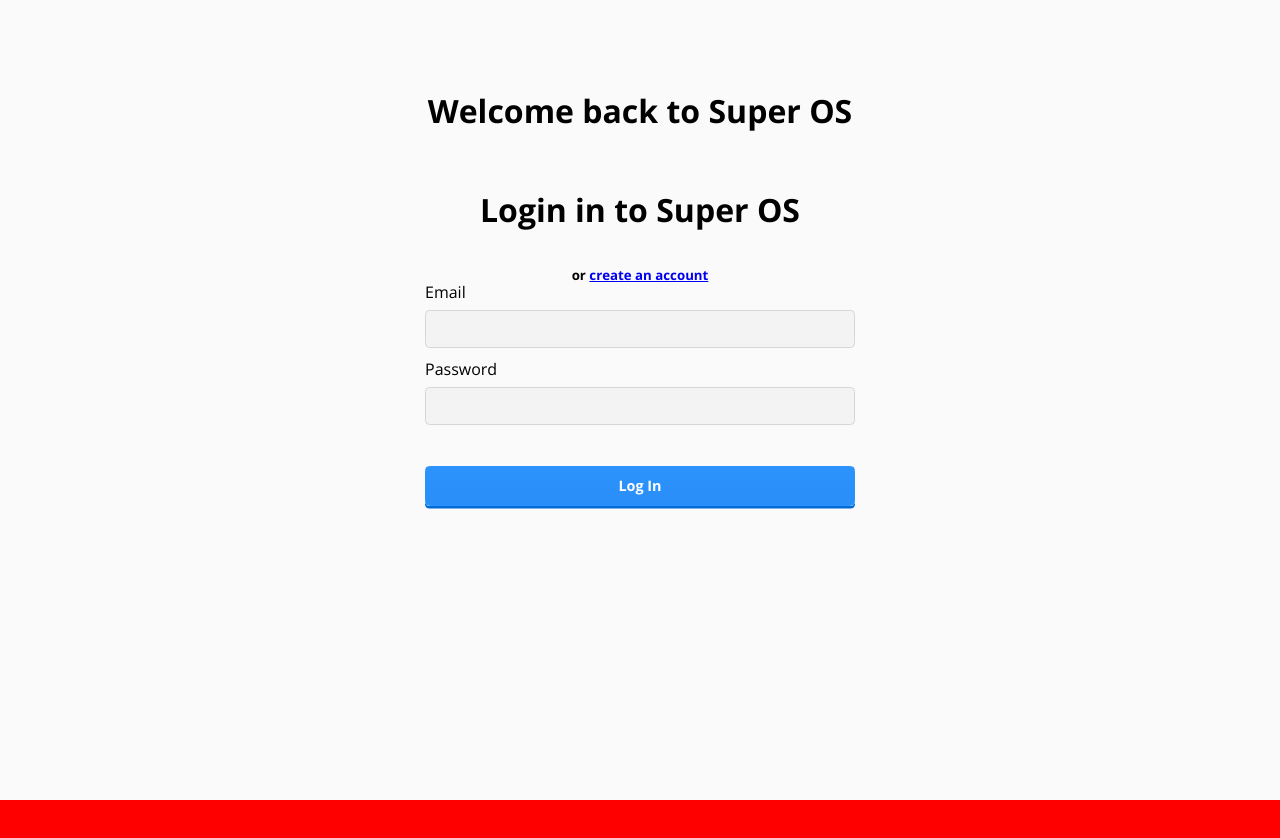
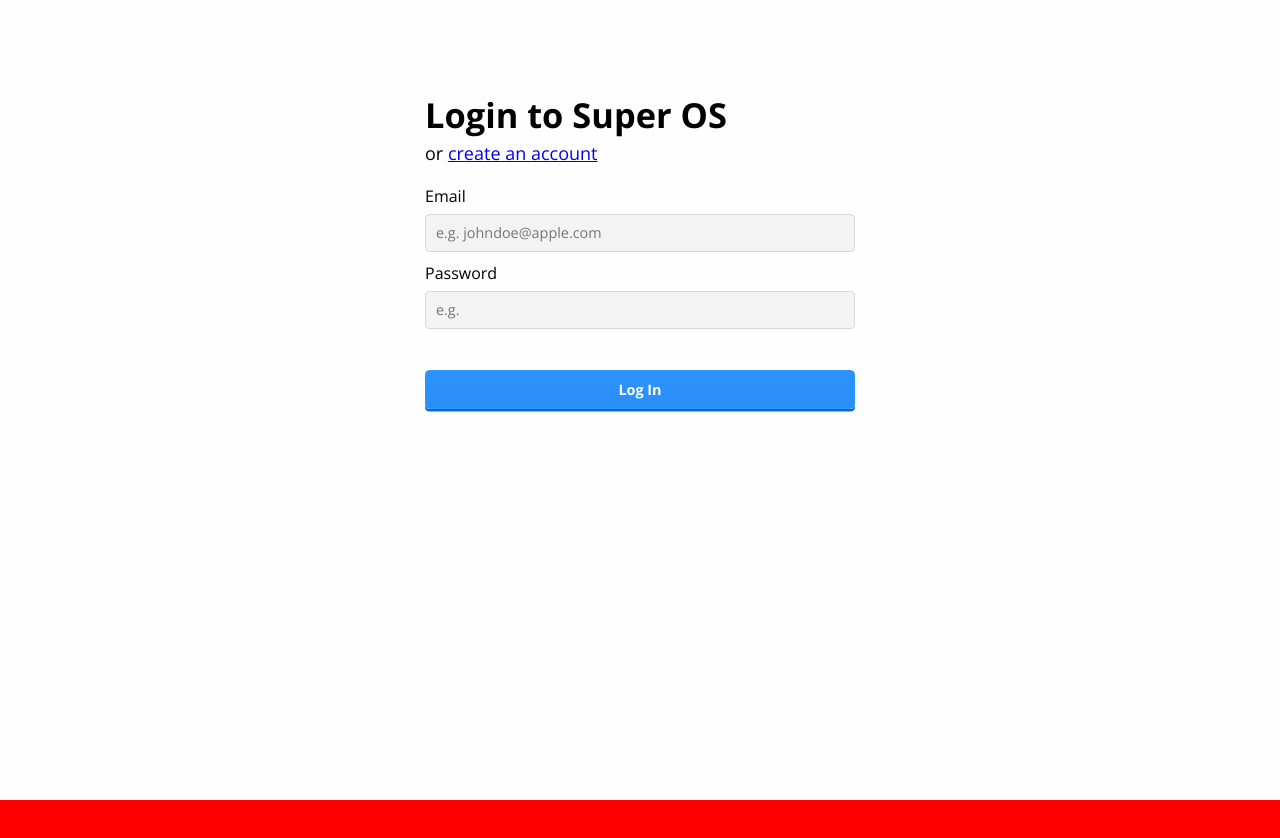
Before and after one commit to SeanningTatum/super-os, a Next.js app: page / in a window 1280 px wide. Shown: the top 838 px of the page. Built offline with nearby package versions, Linux system fonts and the light colour scheme.

Commit message:
improved layout

```diff
--- a/components/LoginForm.js
+++ b/components/LoginForm.js
@@ -1,6 +1,5 @@
-import React from 'react'
+import React, {Fragment} from 'react'
 import {Mutation, withApollo} from 'react-apollo'
-import styled from 'styled-components'
 import gql from 'graphql-tag'
 
 import redirect from '../lib/redirect'
@@ -19,7 +18,7 @@ const LoginForm = ({client}) => {
   let password
 
   return (
-    <LoginContainer>
+    <Fragment>
       <Mutation
         mutation={SIGN_IN}
         onCompleted={data => {
@@ -58,6 +57,7 @@ const LoginForm = ({client}) => {
               <Input
                 type="email"
                 required
+                placeholder="e.g. johndoe@apple.com"
                 ref={node => {
                   email = node
                 }}
@@ -69,6 +69,7 @@ const LoginForm = ({client}) => {
               <Input
                 type="password"
                 required
+                placeholder="e.g. "
                 ref={node => {
                   password = node
                 }}
@@ -79,13 +80,8 @@ const LoginForm = ({client}) => {
           </form>
         )}
       </Mutation>
-    </LoginContainer>
+    </Fragment>
   )
 }
 
-const LoginContainer = styled.div`
-  max-width: 430px;
-  margin: 0 auto;
-`
-
 export default withApollo(LoginForm)
--- a/pages/_app.js
+++ b/pages/_app.js
@@ -37,7 +37,7 @@ class MyApp extends App {
               }
 
               body {
-                background-color: rgb(250, 250, 250);
+                background-color: rgb(254, 254, 254);
               }
 
               input {
--- a/pages/index.js
+++ b/pages/index.js
@@ -13,16 +13,15 @@ const index = () => (
     </Head>
     <FullPage>
       <SectionWrapper>
-        <HeadingText>Welcome back to Super OS</HeadingText>
-        <br />
-        <h1>Login in to Super OS</h1>
-        <br />
-        <h5>
-          or{' '}
-          <Link href="/signup" prefetch>
-            <a>create an account</a>
-          </Link>
-        </h5>
+        <HeadingContainer>
+          <HeadingText>Login to Super OS</HeadingText>
+          <HeadingSubtitle>
+            or{' '}
+            <Link href="/signup" prefetch>
+              <a>create an account</a>
+            </Link>
+          </HeadingSubtitle>
+        </HeadingContainer>
 
         <LoginForm />
       </SectionWrapper>
@@ -39,14 +38,25 @@ const FullPage = styled.section`
 `
 
 const SectionWrapper = styled.div`
-  max-width: 1200px;
+  max-width: 430px;
   padding-top: 5vh;
   margin: 0 auto;
 `
 
 const HeadingText = styled.h1`
-  font-size: 2rem;
+  font-size: 2.15rem;
   font-weight: 700;
+  margin-bottom: 0.5rem;
+`
+
+const HeadingContainer = styled.div`
+  text-align: left;
+  margin-bottom: 1.5rem;
+`
+
+const HeadingSubtitle = styled.h3`
+  font-size: 18px;
+  font-weight: 400;
 `
 
 const Jumbotron = styled.div`
```
Also changed, not shown: components/SignupForm.js (+6 -2 lines), pages/dashboard.js (added, +11 -0 lines).
